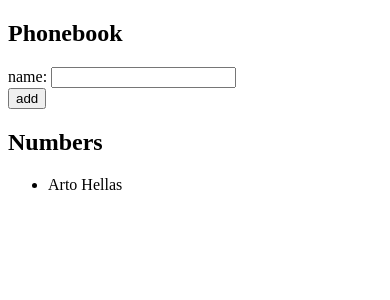
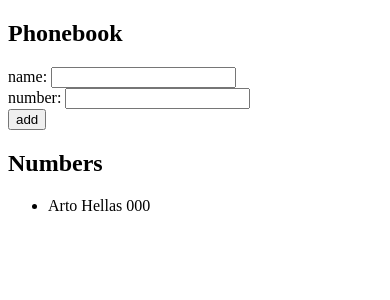
Before and after one commit to tekla900/course-information, a React (Create React App) app in the folder phonebook/: page / in a window 390 px wide. Shown: the top 300 px of the page. Built offline with nearby package versions, Linux system fonts and the light colour scheme.

Commit message:
phonebook step3

```diff
--- a/phonebook/src/App.js
+++ b/phonebook/src/App.js
@@ -2,11 +2,12 @@
 
 const App = () => {
   const [persons, setPersons] = useState([
-    { name: 'Arto Hellas' }
+    { name: 'Arto Hellas', number: '000' }
   ]);
   const [newName, setNewName] = useState('');
+  const [newNumber, setNewNumber] = useState('');
 
-  const addName = (event) => {
+  const addPerson = (event) => {
     event.preventDefault()
 
     const found = persons.find(element => element.name.toLowerCase() === newName.toLowerCase());
@@ -18,27 +19,38 @@
     else {
       const personObject = {
         name: newName,
+        number: newNumber
       };
 
       setPersons(persons.concat(personObject));
       setNewName('');
+      setNewNumber('');
     }
-
   };
 
   const handleNameChange = (event) => {
     setNewName(event.target.value);
   };
 
+  const handleNumberChange = (event) => {
+    setNewNumber(event.target.value);
+  }
+
 
   return (
     <div>
       <h2>Phonebook</h2>
-      <form onSubmit={addName}>
+      <form onSubmit={addPerson}>
         <div>
           name: <input value={newName}
-                onChange={handleNameChange}
+                  onChange={handleNameChange}
                 />
+        </div>
+        <div>
+          number: <input value={newNumber}
+                    type='tel'
+                    onChange={handleNumberChange}
+                  />
         </div>
         <div>
           <button type="submit">add</button>
@@ -47,7 +59,7 @@
       <h2>Numbers</h2>
       <ul>
         {persons.map(each =>
-          <li key={each.name}>{each.name} </li>
+          <li key={each.name}>{each.name} {each.number}</li>
         )}
       </ul>
     </div>
```
